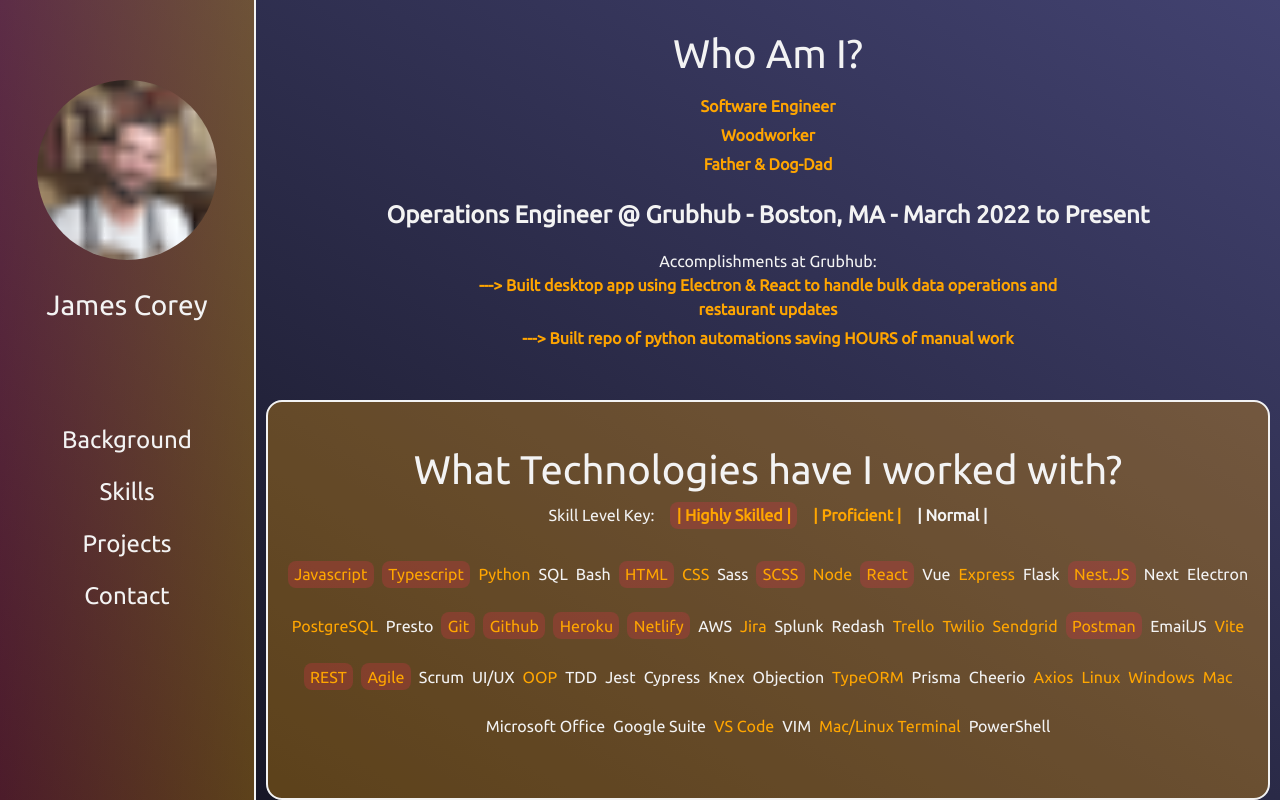
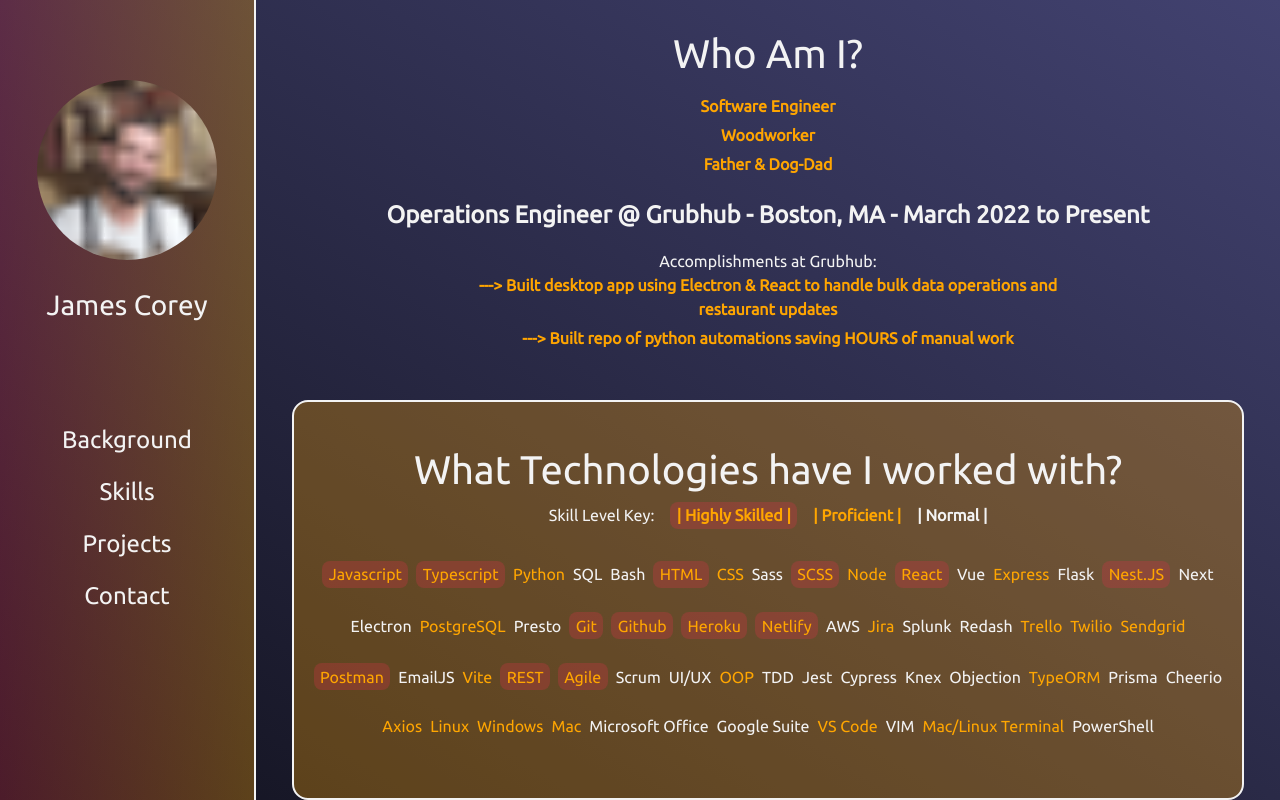
Before and after one commit to JCWoodworker/2023-portfolio, a React (Vite) app: page / in a window 1280 px wide. Built offline with nearby package versions, Linux system fonts and the light colour scheme.

Commit message:
reduced width of even numbered containers

```diff
--- a/src/components/main_page/mainPage.scss
+++ b/src/components/main_page/mainPage.scss
@@ -37,7 +37,7 @@
 
 }
 .even-section-bg {
-	width: 98%;
+	width: 93%;
 	border: 2px solid $even-sections-border-color;
 	border-radius: 1rem;
 	background-color: $even-sections-background;
```
